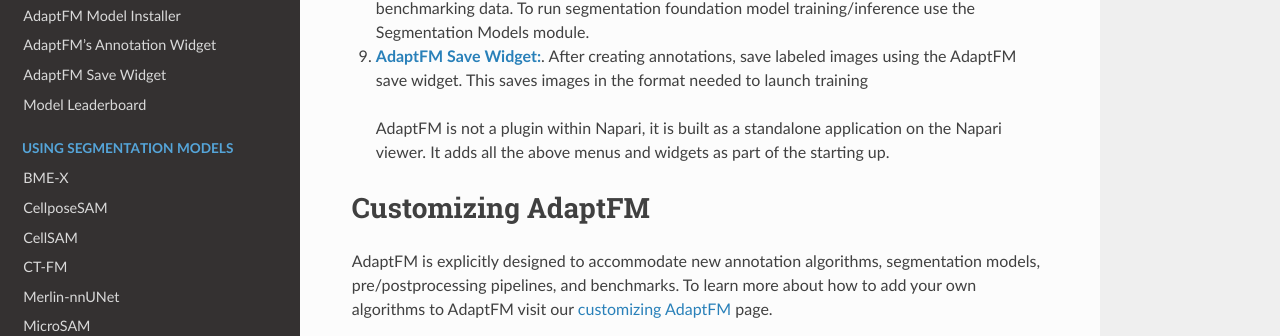
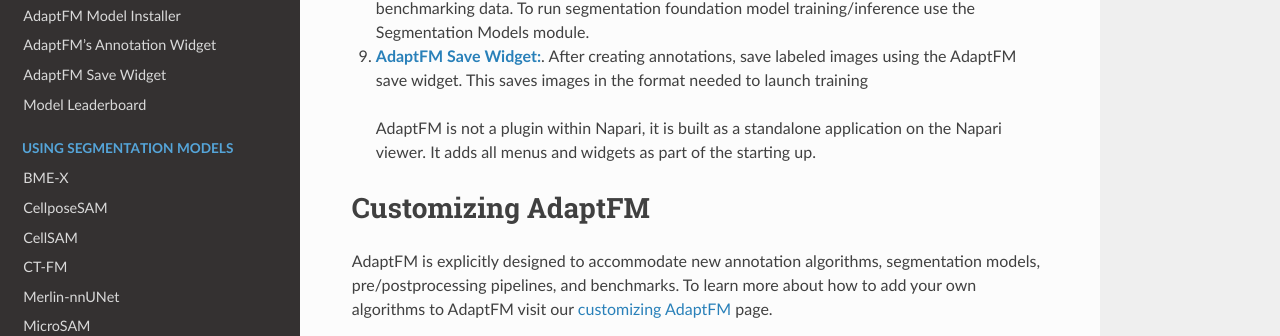
Before and after one commit to Zhao-Lab-UW-DHO/AdaptFM, a Sphinx documentation site: the page built from docs/user-guide/user-guide.md, in a window 1280 px wide and 900 px high, scrolled down 1163 px. Shown: the part 237-573 px from the top of the window. Built offline with Sphinx 7.4.7 and the Read the Docs theme 3.1.0, drawn with Linux system fonts in a browser that asks for light colours.

Commit message:
fix sentence

```diff
--- a/docs/user-guide/user-guide.md
+++ b/docs/user-guide/user-guide.md
@@ -29,7 +29,7 @@ AdaptFM has 9 distinct modules highlighted below. Click the links for each to le
 8. [**AdaptFM Annotation Manager:**](annotations.md) This widget lets users run different segmentation algorithms on images. This is designed to help users quickly create training data and/or ground truth benchmarking data. To run segmentation foundation model training/inference use the Segmentation Models module.
 
 9. [**AdaptFM Save Widget:**](annotations.md#adaptfm-save-widget). After creating annotations, save labeled images using the AdaptFM save widget. This saves images in the format needed to launch training
->AdaptFM is not a plugin within Napari, it is built as a standalone application on the Napari viewer. It adds all the above menus and widgets as part of the starting up.
+>AdaptFM is not a plugin within Napari, it is built as a standalone application on the Napari viewer. It adds all menus and widgets as part of the starting up.
 
 # Customizing AdaptFM
 
```
